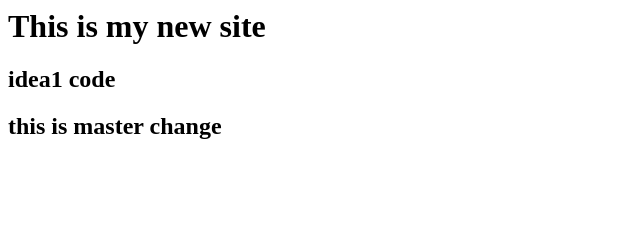
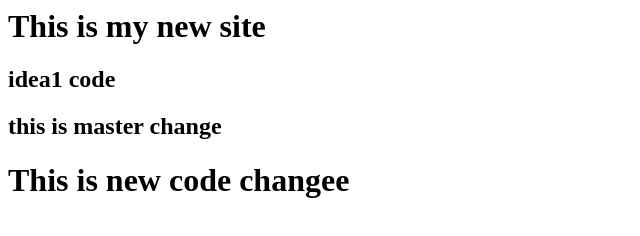
Before and after one commit to vinaycpr1234/VinayDevOps, a plain HTML site: page index.html in a window 1280 px wide. Shown: the whole page, without its empty margins (0-640 px from the left). Drawn offline with Linux system fonts and the light colour scheme.

Commit message:
new code

```diff
--- a/index.html
+++ b/index.html
@@ -1,3 +1,4 @@
 <h1> This is my new site</h1>
 <h2> idea1 code</h2>
 <h2> this is master change</h2>
+<h1> This is new code changee</h1>
```
